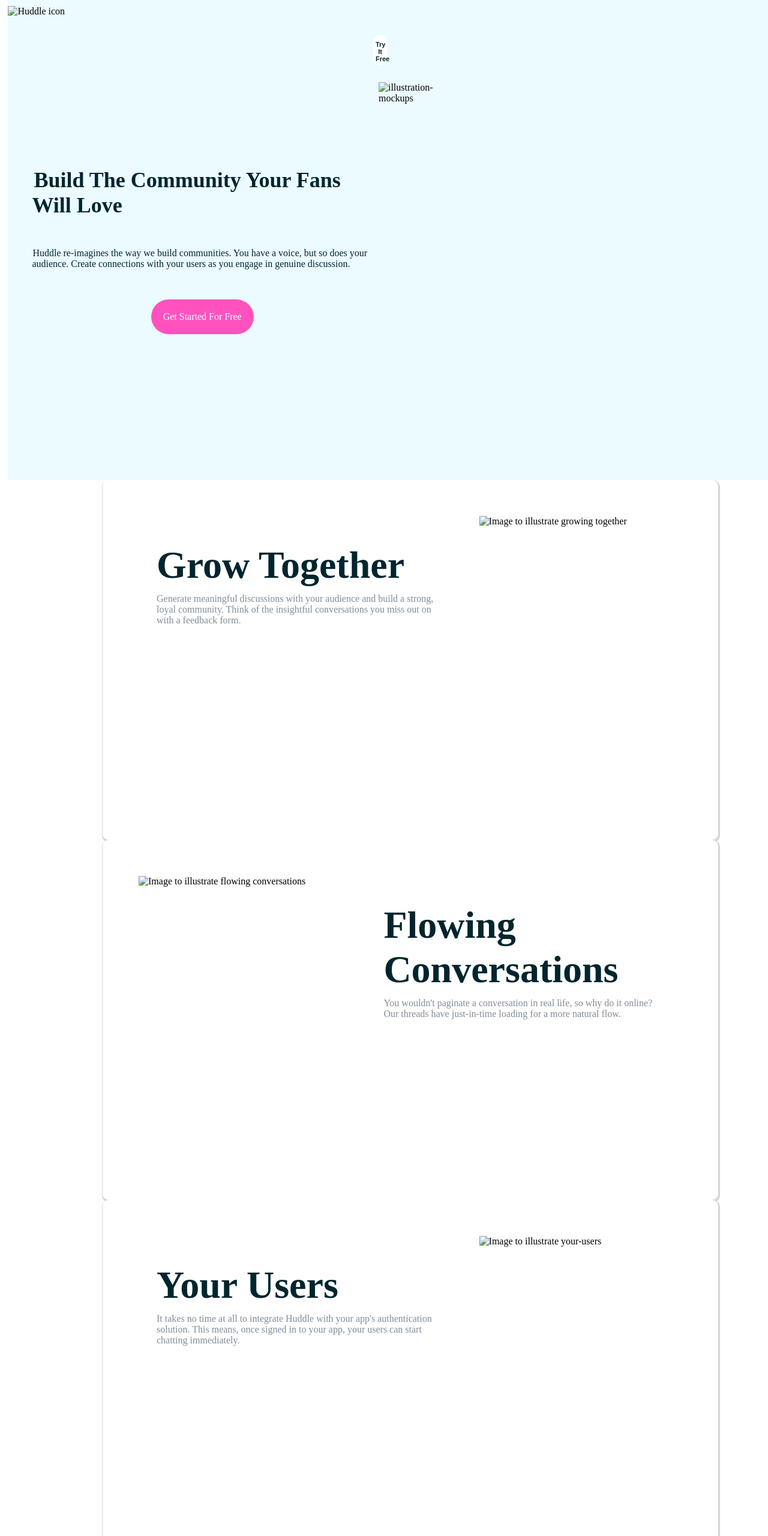
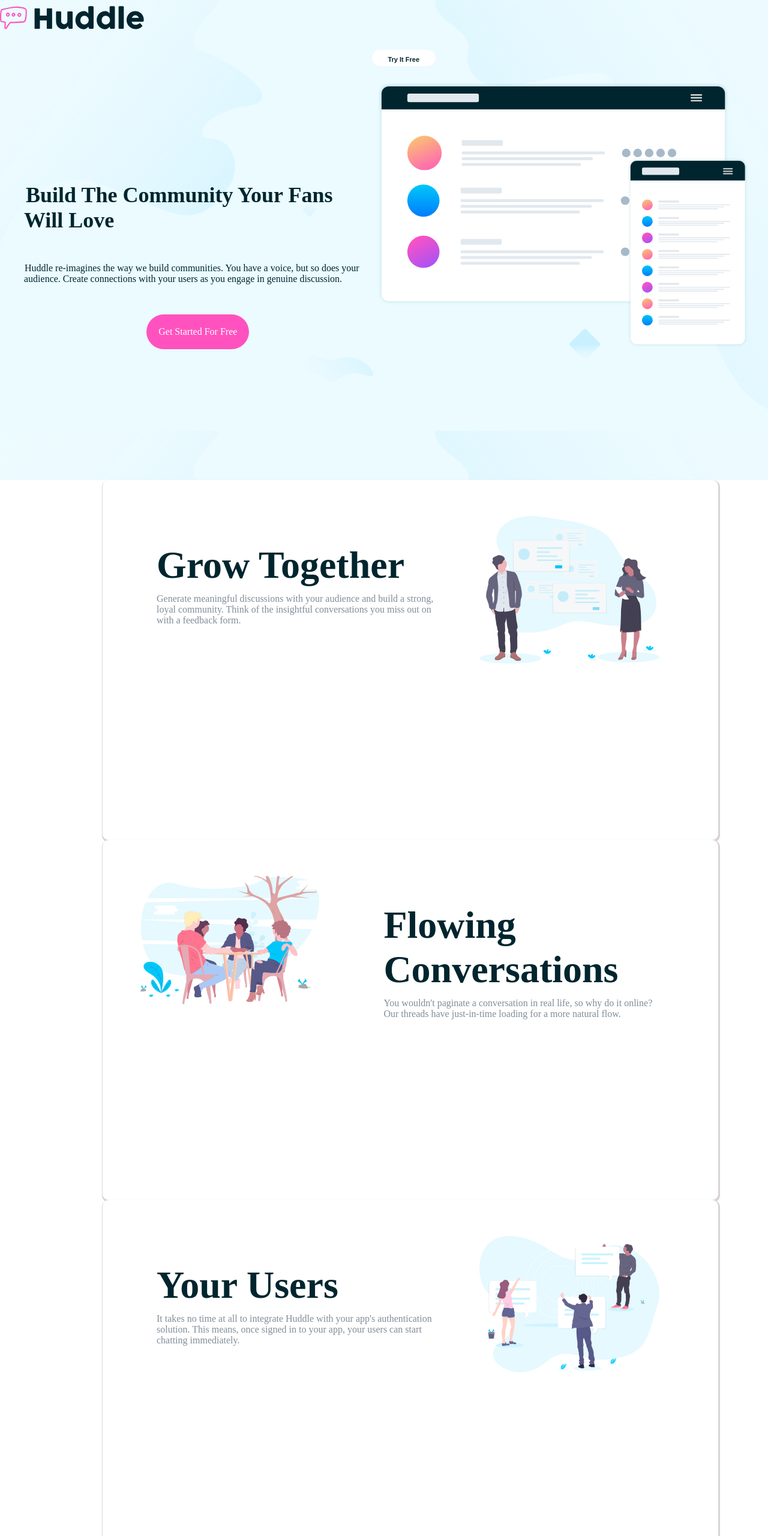
Before and after one commit to OluwaWorthy/Recreated_Huddle_Page, a plain HTML site: page Index.html in a window 1280 px wide. Shown: the top 2560 px of the page at 60% size. Drawn offline with Linux system fonts and the light colour scheme; files whose address does not match are found by name.

Commit message:
Image upload and Index edit

```diff
--- a/Index.html
+++ b/Index.html
@@ -14,7 +14,7 @@
 <body>
 <main>
   <div class="SectA">
-    <img class="limg" src="file:///C:/Users/eunic/..Fullstack/Images/logo.svg" alt="Huddle icon">
+    <img class="limg" src="file:///C:/Users/eunic/..Fullstack/Task Result/DesignRecreation_ResponsivenessII/Images/logo.svg" alt="Huddle icon">
     <div class="mainA">
       <div class="leftA">
         <div class="Lp1">
@@ -40,7 +40,7 @@
           Try It Free
         </p>
         <br>
-        <img class="rimg" src="file:///C:/Users/eunic/..Fullstack/Images/illustration-mockups.svg" alt="illustration-mockups">
+        <img class="rimg" src="file:///C:/Users/eunic/..Fullstack/Task Result/DesignRecreation_ResponsivenessII/Task Result/DesignRecreation_ResponsivenessIIImages/illustration-mockups.svg" alt="illustration-mockups">
       </div>
     </div>
   </div>
@@ -60,12 +60,12 @@
       </div>
     </div>
     <div class="imgB">
-      <img class="imgb" src="file:///C:/Users/eunic/..Fullstack/Images/illustration-grow-together.svg" alt="Image to illustrate growing together">
+      <img class="imgb" src="file:///C:/Users/eunic/..Fullstack/Task Result/DesignRecreation_ResponsivenessII/Task Result/DesignRecreation_ResponsivenessII/Images/illustration-grow-together.svg" alt="Image to illustrate growing together">
     </div>
   </div>
   <div class="SectC">
     <div class="imgC">
-      <img class="imgc" src="file:///C:/Users/eunic/..Fullstack/Images/illustration-flowing-conversation.svg" alt="Image to illustrate flowing conversations">
+      <img class="imgc" src="file:///C:/Users/eunic/..Fullstack/Task Result/DesignRecreation_ResponsivenessII/Task Result/DesignRecreation_ResponsivenessII/Images/illustration-flowing-conversation.svg" alt="Image to illustrate flowing conversations">
     </div>
     <div class="RightC">
       <div class="Rpc1">
@@ -98,7 +98,7 @@
       </div>
     </div>
     <div class="imgD">
-      <img class="imgd" src="file:///C:/Users/eunic/..Fullstack/Images/illustration-your-users.svg" alt="Image to illustrate your-users">
+      <img class="imgd" src="file:///C:/Users/eunic/..Fullstack/Task Result/DesignRecreation_ResponsivenessII/Images/illustration-your-users.svg" alt="Image to illustrate your-users">
     </div>
   </div>
   <div class="SectE">
@@ -111,13 +111,13 @@
   </div>
   <div class="SectF">
     <div class="footer logo">
-      <img src="file:///C:/Users/eunic/..Fullstack/Images/logo.svg" alt="Huddle logo">
+      <img src="file:///C:/Users/eunic/..Fullstack/Task Result/DesignRecreation_ResponsivenessII/Images/logo.svg" alt="Huddle logo">
     </div>
     <div>
       <table>
         <tr>
           <td>
-            <img src="file:///C:/Users/eunic/..Fullstack/Images/icon-location.svg" alt="A location icon">
+            <img src="file:///C:/Users/eunic/..Fullstack/Task Result/DesignRecreation_ResponsivenessII/Images/icon-location.svg" alt="A location icon">
           </td>
           <td>
             Lorem ipsum dolor sit arnet, consectetur
@@ -127,13 +127,13 @@
         </tr>
         <tr>
           <td>
-            <img src="file:///C:/Users/eunic/..Fullstack/Images/icon-phone.svg" alt="A phone icon">
+            <img src="file:///C:/Users/eunic/..Fullstack/Task Result/DesignRecreation_ResponsivenessII/Images/icon-phone.svg" alt="A phone icon">
           </td>
           <td>+1-543-123-4567</td>
         </tr>
         <tr>
           <td>
-            <img src="file:///C:/Users/eunic/..Fullstack/Images/icon-email.svg" alt="An email icon">
+            <img src="file:///C:/Users/eunic/..Fullstack/Task Result/DesignRecreation_ResponsivenessII/Images/icon-email.svg" alt="An email icon">
           </td>
           <td>example@huddle.com</td>
         </tr>
```
Also changed, not shown: Images/JC_Image.jfif (added), Images/bg-hero-desktop.svg (added), Images/bg-hero-mobile.svg (added), Images/bg-intro-desktop.png (added), Images/favicon-32x32.png (added), Images/icon-email.svg (added), Images/icon-location.svg (added), Images/icon-luxury.svg (added), Images/icon-phone.svg (added), Images/icon-sedans.svg (added), Images/icon-suvs.svg (added), Images/illustration-flowing-conversation.svg (added), Images/illustration-grow-together.svg (added), Images/illustration-mockups.svg (added), 2 more files.
